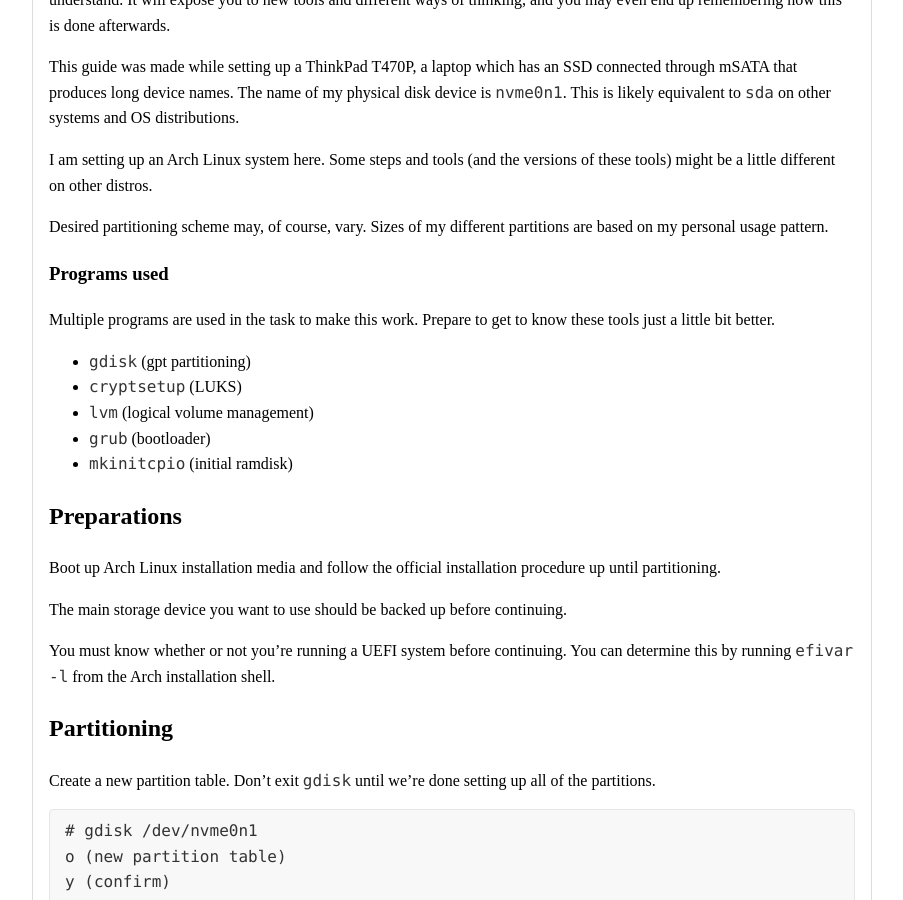
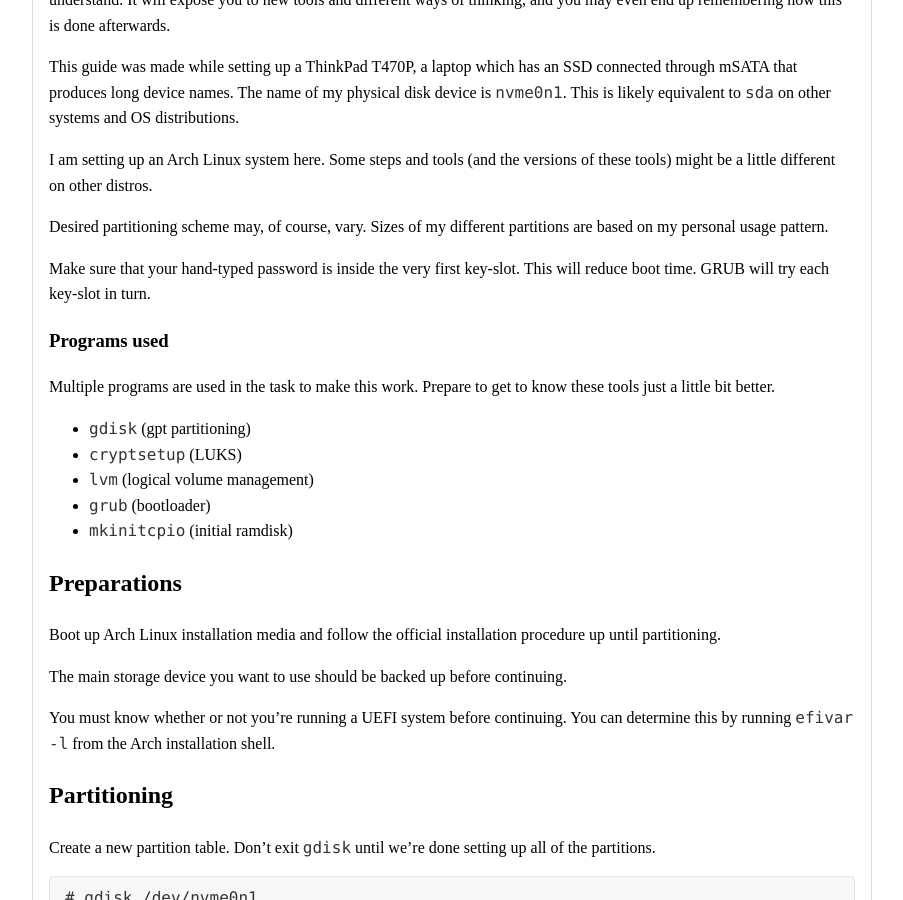
Before and after one commit to stigok/blog.stigok.com, a Jekyll site: the page built from collections/_posts/2018-05-03-lvm-in-luks-with-encrypted-boot-partition-and-suspend-to-disk.md, in a window 1280 px wide and 900 px high, scrolled down 612 px. Shown: the whole window, without its empty margins (188-1091 px from the left). Built offline with Jekyll 4.4.1, drawn with Linux system fonts in a browser that asks for light colours.

Commit message:
Add note about key slot ordering

```diff
--- a/collections/_posts/2018-05-03-lvm-in-luks-with-encrypted-boot-partition-and-suspend-to-disk.md
+++ b/collections/_posts/2018-05-03-lvm-in-luks-with-encrypted-boot-partition-and-suspend-to-disk.md
@@ -43,6 +43,9 @@ versions of these tools) might be a little different on other distros.
 
 Desired partitioning scheme may, of course, vary. Sizes of my different
 partitions are based on my personal usage pattern.
+
+Make sure that your hand-typed password is inside the very first key-slot.
+This will reduce boot time. GRUB will try each key-slot in turn.
 
 ### Programs used
 
```
